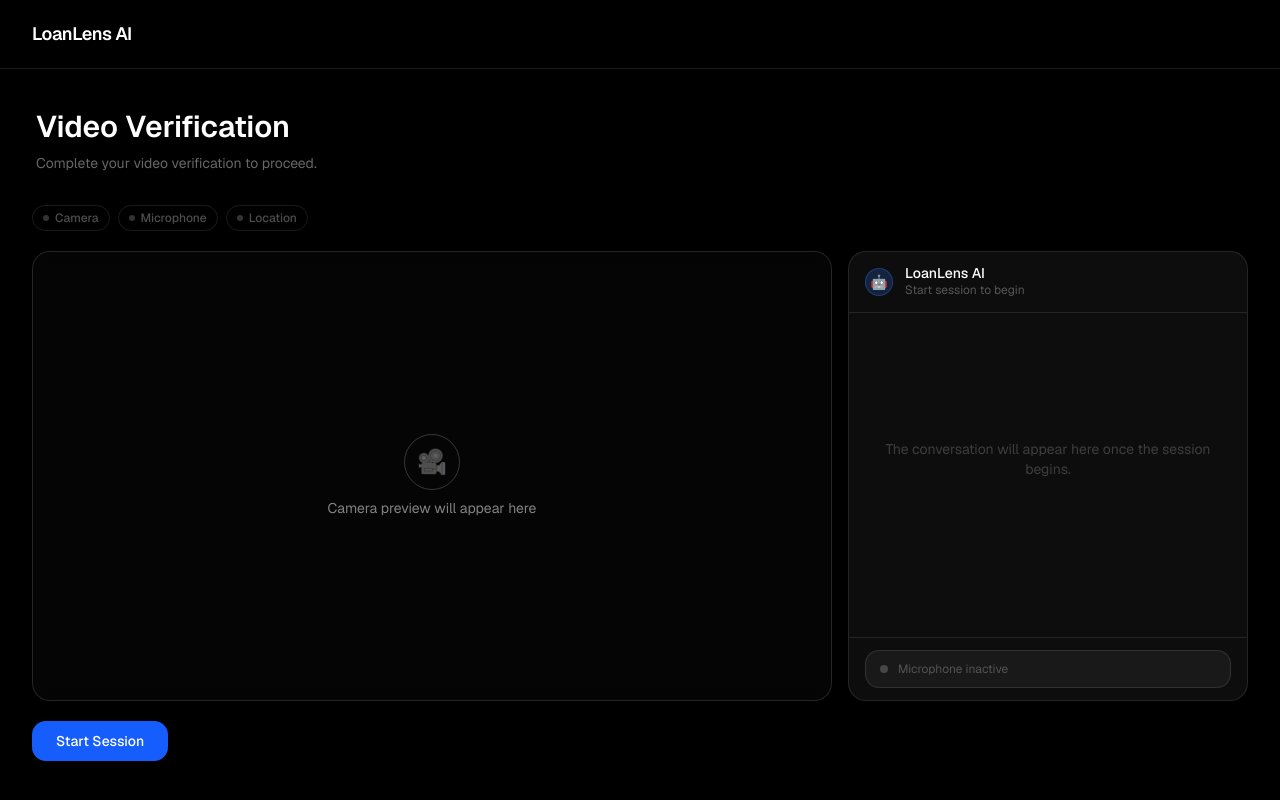
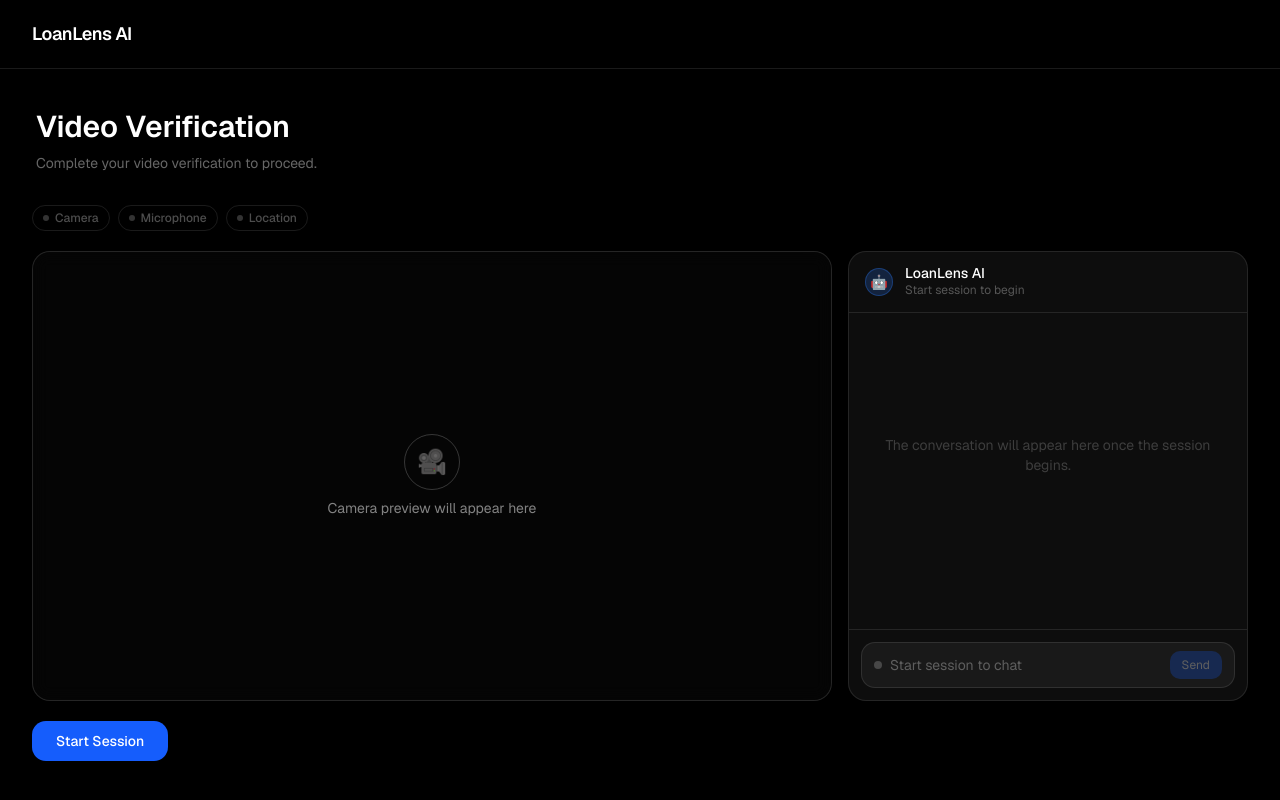
Before and after one commit to surajit-13-sutradhar/loanlens_ai, a Next.js app: page /dashboard in a window 1280 px wide. Built offline with nearby package versions, Linux system fonts and the light colour scheme.

Commit message:
updated chatbox with messaging functionality

```diff
--- a/src/components/VideoSession.tsx
+++ b/src/components/VideoSession.tsx
@@ -85,19 +85,20 @@ export default function VideoSession() {
     requestAll, stopAll,
   } = useMediaPermissions();
 
-  const videoRef    = useRef<HTMLVideoElement>(null);
+  const videoRef = useRef<HTMLVideoElement>(null);
   const recorderRef = useRef<MediaRecorder | null>(null);
-  const chunksRef   = useRef<Blob[]>([]);
-  const timerRef    = useRef<ReturnType<typeof setInterval> | null>(null);
-  const scriptRefs  = useRef<ReturnType<typeof setTimeout>[]>([]);
-  const chatEndRef  = useRef<HTMLDivElement>(null);
+  const chunksRef = useRef<Blob[]>([]);
+  const timerRef = useRef<ReturnType<typeof setInterval> | null>(null);
+  const scriptRefs = useRef<ReturnType<typeof setTimeout>[]>([]);
+  const chatEndRef = useRef<HTMLDivElement>(null);
 
   const [sessionState, setSessionState] = useState<SessionState>("idle");
-  const [elapsed, setElapsed]           = useState(0);
-  const [downloadUrl, setDownloadUrl]   = useState<string | null>(null);
-  const [messages, setMessages]         = useState<Message[]>([]);
-  const [aiTyping, setAiTyping]         = useState(false);
-  const [userTyping, setUserTyping]     = useState(false);
+  const [elapsed, setElapsed] = useState(0);
+  const [downloadUrl, setDownloadUrl] = useState<string | null>(null);
+  const [messages, setMessages] = useState<Message[]>([]);
+  const [aiTyping, setAiTyping] = useState(false);
+  const [userTyping, setUserTyping] = useState(false);
+  const [input, setInput] = useState("");
 
   // Attach camera stream to video element
   useEffect(() => {
@@ -183,6 +184,23 @@ export default function VideoSession() {
     });
 
     scriptRefs.current = refs;
+  };
+
+  // Send message handler
+  const sendMessage = () => {
+    if (!input.trim()) return;
+
+    setMessages((prev) => [
+      ...prev,
+      {
+        id: crypto.randomUUID(),
+        role: "user",
+        text: input,
+        ts: new Date(),
+      },
+    ]);
+
+    setInput("");
   };
 
   // ─── Render ───────────────────────────────────────────────────────────────
@@ -322,22 +340,43 @@ export default function VideoSession() {
             <div ref={chatEndRef} />
           </div>
 
-          {/* STT input hint */}
-          <div className="px-4 py-3 border-t border-white/10 shrink-0">
-            <div className="flex items-center gap-2.5 bg-white/5 border border-white/10 rounded-xl px-3.5 py-2.5">
-              <span className={`w-2 h-2 rounded-full shrink-0 ${sessionState === "active" ? "bg-red-400 animate-pulse" : "bg-white/20"}`} />
-              <p className="text-xs text-white/25 flex-1">
-                {sessionState === "active"
-                  ? "Listening — speak clearly into your microphone"
-                  : "Microphone inactive"}
-              </p>
-              {sessionState === "active" && micStatus === "granted" && (
-                <span className="text-xs text-white/20 font-mono">STT</span>
-              )}
+          {/* Input area */}
+          <div className="px-3 py-3 border-t border-white/10 shrink-0">
+            <div className="flex items-center gap-2 bg-white/5 border border-white/10 rounded-xl px-3 py-2">
+
+              {/* Mic indicator */}
+              <span
+                className={`w-2 h-2 rounded-full ${
+                  sessionState === "active" ? "bg-red-400 animate-pulse" : "bg-white/20"
+                }`}
+              />
+
+              {/* Input */}
+              <input
+                value={input}
+                onChange={(e) => setInput(e.target.value)}
+                onKeyDown={(e) => e.key === "Enter" && sendMessage()}
+                placeholder={
+                  sessionState === "active"
+                    ? "Type a message or speak..."
+                    : "Start session to chat"
+                }
+                disabled={sessionState !== "active"}
+                className="flex-1 bg-transparent outline-none text-sm text-white/80 placeholder:text-white/30"
+              />
+
+                  {/* Send button */}
+                  <button
+                    onClick={sendMessage}
+                    disabled={!input.trim() || sessionState !== "active"}
+                    className="text-xs px-3 py-1.5 rounded-lg bg-blue-600/80 hover:bg-blue-500 disabled:opacity-30 transition"
+                  >
+                    Send
+                  </button>
+                </div>
+              </div>
             </div>
           </div>
-        </div>
-      </div>
 
       {/* ── Controls ──────────────────────────────────────────────────────── */}
       <div className="flex items-center gap-3">
```
